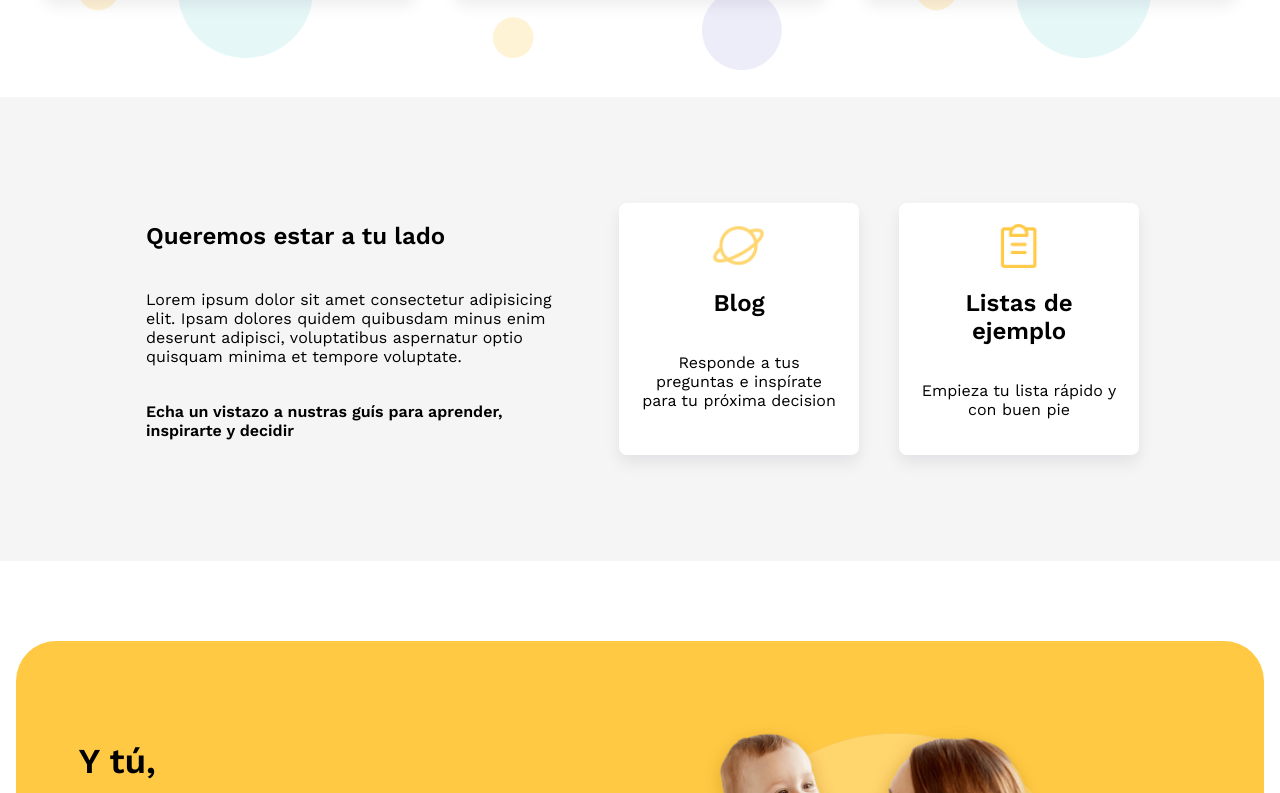
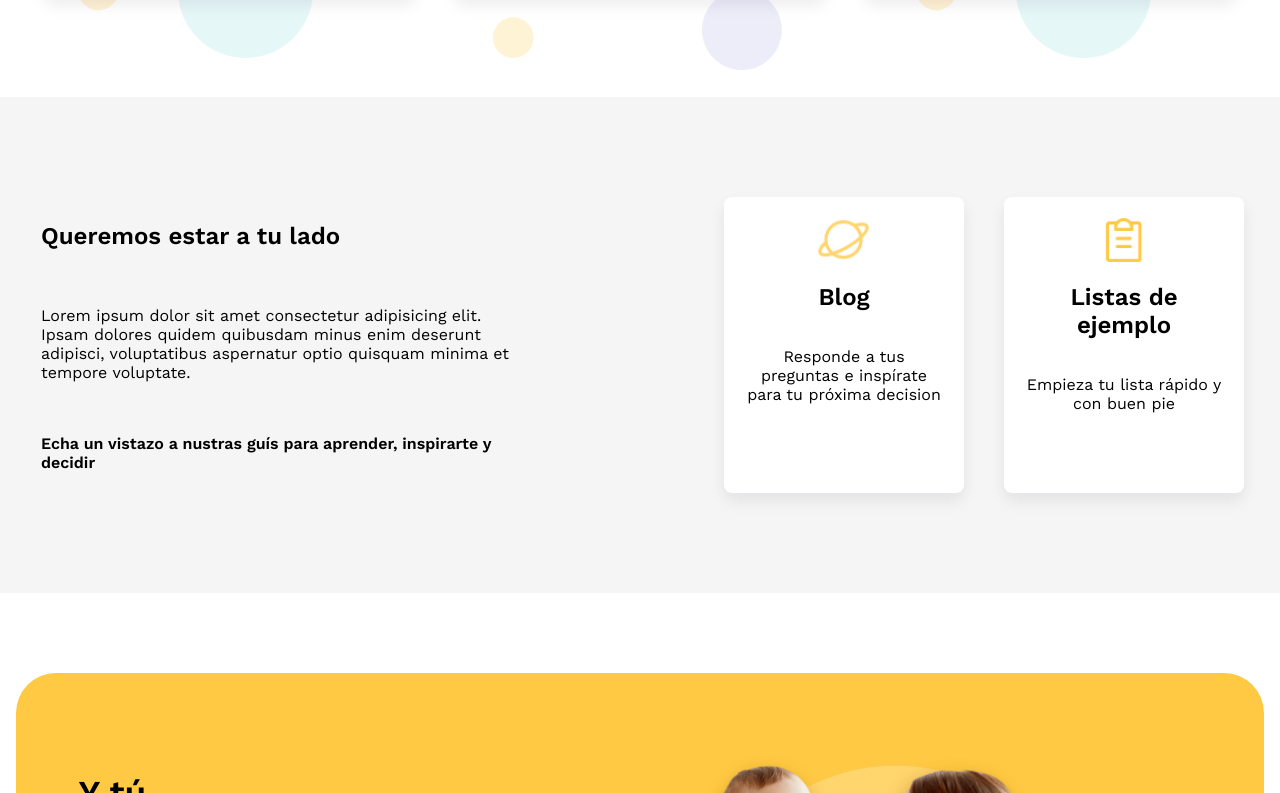
Before and after one commit to victorcheca/test, a plain HTML site: page index.html in a window 1280 px wide. Shown: the part 2948-3741 px from the top of the page. Drawn offline with nearby package versions, Linux system fonts and the light colour scheme.

Commit message:
cambios varios

```diff
--- a/css/layout/_container.scss
+++ b/css/layout/_container.scss
@@ -279,16 +279,24 @@ body{
     padding-top: $vertical-spacing-4;
     padding-bottom: $vertical-spacing-4;
     display: flex;
-    justify-content: center;
-    align-items: center;
+    flex-direction: row;
+    justify-content: space-between;
+
     @media screen and (max-width: 767px){
         flex-direction: column;
         height: auto;
         margin-top: $vertical-spacing-4;
 
     }
+
+    &__contenido{
+        display: flex;
+        justify-content:space-between;
+    }
     &__text{
-        width: 35%;
+        width: 40%;
+        display: flex;
+        flex-direction: column;
         @media screen and (max-width: 767px){
             width: 90%;
             padding: 0;
@@ -304,6 +312,7 @@ body{
     &__cards{
         display: flex;
         flex-direction: row;
+        width: auto;
         @media screen and (max-width: 767px){
             flex-direction: column;
             margin-bottom: $vertical-spacing-4;
--- a/css/layout/_header.scss
+++ b/css/layout/_header.scss
@@ -19,7 +19,7 @@
         display: flex;
         justify-content: space-between;
         align-items: center;
-        width: 81%;
+        width: 80%;
         padding: 20px;
 
         @media screen and (max-width: 767px){
@@ -36,8 +36,6 @@
     }
 
 }
-
-
 
 .burger {
     top: 40px;
--- a/index.html
+++ b/index.html
@@ -156,7 +156,7 @@
 
           <!-- ####################################CARDS######################################## -->
 
-        <section class="container-cards">
+        <section class="container container-cards">
             <div class="card container-cards__item">
                 <img src="assets/img/cara1.png" alt="">
                 <p>"Pude poner objetos que jamás hubiera encontrado en una sola tienda. Muy práctico." </p>
@@ -176,7 +176,9 @@
 
         <!-- ###################################QUEREMOS######################################### -->
 
-        <section class="container-queremos">
+        <section class=" container-queremos">
+            <div class="container">
+                <div class="container-queremos__contenido">
                     <div class="container-queremos__text">
                         <h1>Queremos estar a tu lado</h1>
                         <p>Lorem ipsum dolor sit amet consectetur adipisicing elit. Ipsam dolores quidem quibusdam minus enim deserunt adipisci, voluptatibus aspernatur optio quisquam minima et tempore voluptate.</p>
@@ -194,6 +196,10 @@
                             <p>Empieza tu lista rápido y con buen pie</p>
                         </div>
                     </div>
+                </div>
+
+            </div>
+
         </section>
 
             <!-- RETROCEDER TABULACIÓN Shift+TaB -->
```
Also changed, not shown: css/main.css, 1 other file. Lines whose indentation alone changed are shown as unchanged.
